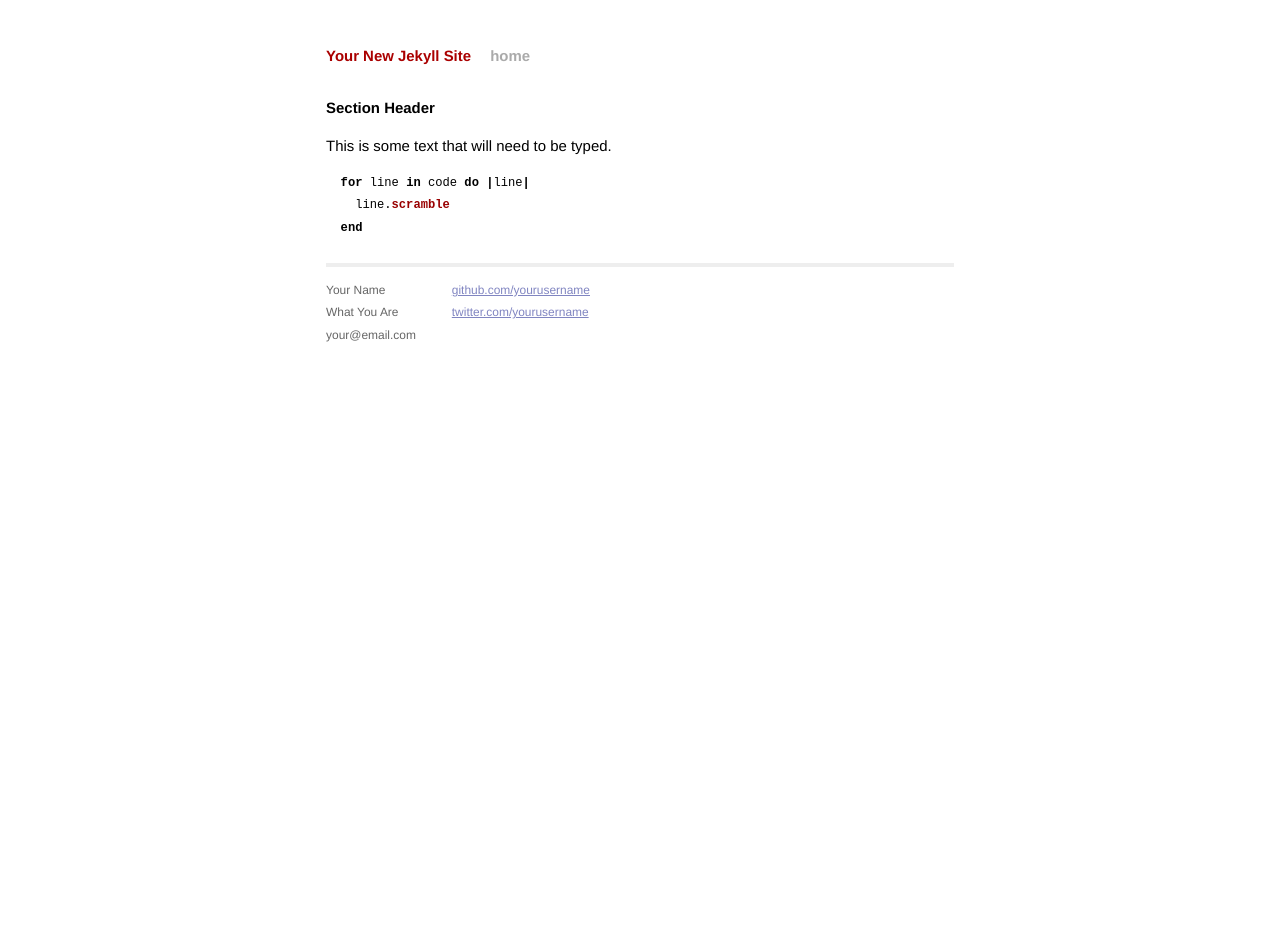
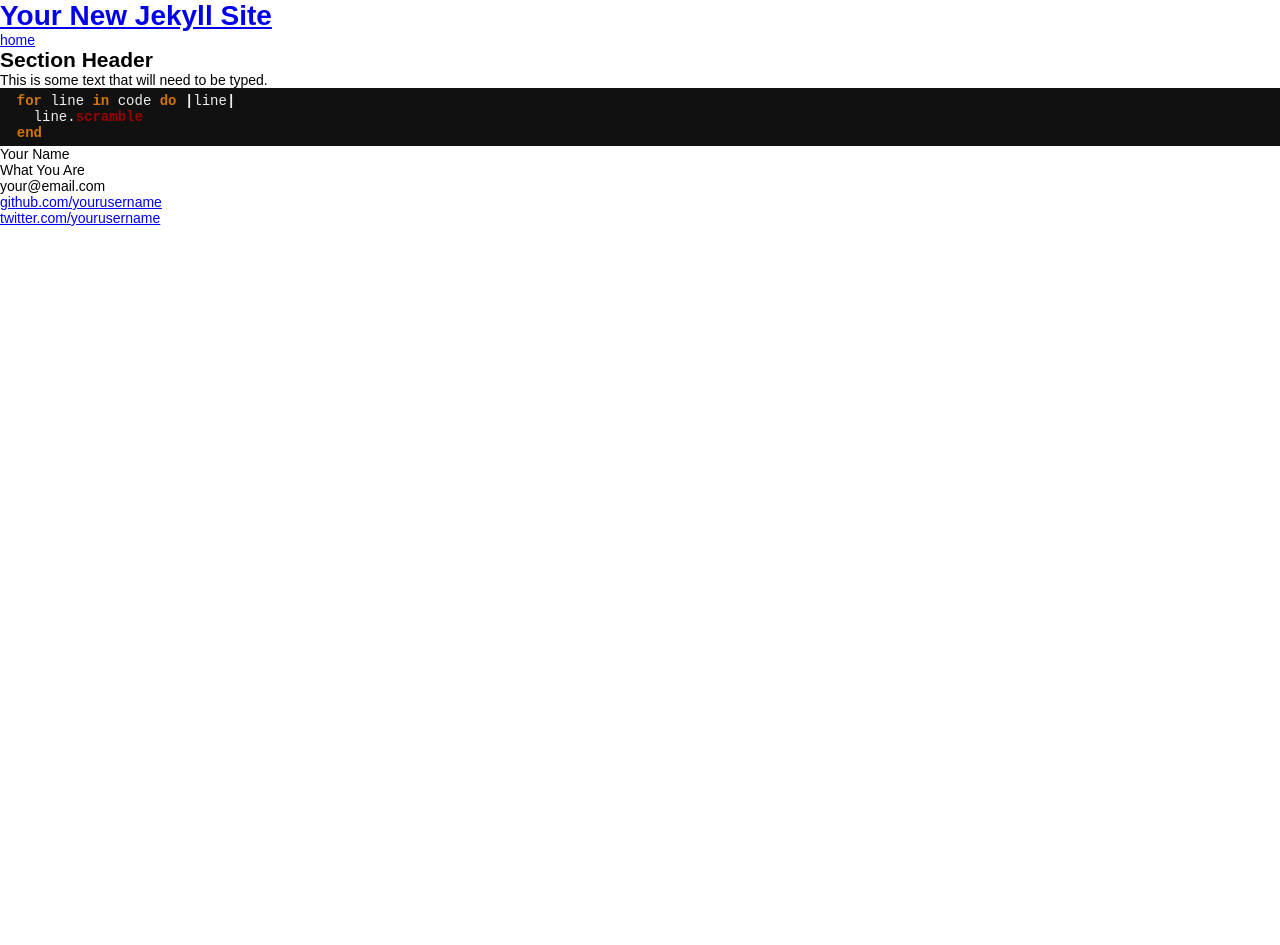
Before and after one commit to BastionFennell/rumm, a Jekyll site: the page built from index.md, in a window 1280 px wide. Built offline with Jekyll 4.4.1, drawn with Linux system fonts in a browser that asks for light colours; after the commit the page ends 900 px from its top, so only the background shows below that.

Commit message:
reset css

```diff
--- a/css/main.css
+++ b/css/main.css
@@ -1,10 +1,3 @@
-/*****************************************************************************/
-/*
-/* Common
-/*
-/*****************************************************************************/
-
-/* Global Reset */
 * {
   margin: 0;
   padding: 0;
@@ -14,152 +7,5 @@ html, body { height: 100%; }
 
 body {
   background-color: #FFF;
-  font: 13.34px Helvetica, Arial, sans-serif;
-  font-size: small;
-  text-align: center;
+  font: 14px Arial, sans-serif;
 }
-
-h1, h2, h3, h4, h5, h6 {
-  font-size: 100%; }
-
-h1 { margin-bottom: 1em; }
-p { margin: 1em 0; }
-
-a         { color: #00a; }
-a:hover   { color: #000; }
-a:visited { color: #a0a; }
-
-table {
-  font-size: inherit;
-  font: 100%;
-}
-
-/*****************************************************************************/
-/*
-/* Home
-/*
-/*****************************************************************************/
-ul.posts {
-  list-style-type: none;
-  margin-bottom: 2em;
-}
-
-ul.posts li {
-  line-height: 1.75em;
-}
-
-ul.posts span {
-  color: #aaa;
-  font-family: Monaco, "Courier New", monospace;
-  font-size: 80%;
-}
-
-/*****************************************************************************/
-/*
-/* Site
-/*
-/*****************************************************************************/
-
-.site {
-  font-size: 115%;
-  text-align: justify;
-  width: 42em;
-  margin: 3em auto 2em;
-  line-height: 1.5em;
-}
-
-.site .header a {
-  font-weight: bold;
-  text-decoration: none;
-}
-
-.site .header h1.title {
-  display: inline-block;
-  margin-bottom: 2em;
-}
-
-.site .header h1.title a {
-  color: #a00;
-}
-
-.site .header h1.title a:hover {
-  color: #000;
-}
-
-.site .header a.extra {
-  color: #aaa;
-  margin-left: 1em;
-}
-
-.site .header a.extra:hover {
-  color: #000;
-}
-
-.site .meta {
-  color: #aaa;
-}
-
-.site .footer {
-  font-size: 80%;
-  color: #666;
-  border-top: 4px solid #eee;
-  margin-top: 2em;
-  overflow: hidden;
-}
-
-.site .footer .contact {
-  float: left;
-  margin-right: 3em;
-}
-
-.site .footer .contact a {
-  color: #8085C1;
-}
-
-.site .footer .rss {
-  margin-top: 1.1em;
-  margin-right: -.2em;
-  float: right;
-}
-
-.site .footer .rss img {
-  border: 0;
-}
-
-/*****************************************************************************/
-/*
-/* Posts
-/*
-/*****************************************************************************/
-
-/* standard */
-.post pre {
-  border: 1px solid #ddd;
-  background-color: #eef;
-  padding: 0 .4em;
-}
-
-.post ul, .post ol {
-  margin-left: 1.35em;
-}
-
-.post code {
-  border: 1px solid #ddd;
-  background-color: #eef;
-  padding: 0 .2em;
-}
-
-.post pre code {
-  border: none;
-}
-
-/* terminal */
-.post pre.terminal {
-  border: 1px solid #000;
-  background-color: #333;
-  color: #FFF;
-}
-
-.post pre.terminal code {
-  background-color: #333;
-}
--- a/css/syntax.css
+++ b/css/syntax.css
@@ -1,7 +1,7 @@
-.highlight  { background: #ffffff; }
+.highlight  { background: #111111; color: #eeeeee; padding: 5px 0;}
 .highlight .c { color: #999988; font-style: italic } /* Comment */
 .highlight .err { color: #a61717; background-color: #e3d2d2 } /* Error */
-.highlight .k { font-weight: bold } /* Keyword */
+.highlight .k { font-weight: bold; color: #d27502; } /* Keyword */
 .highlight .o { font-weight: bold } /* Operator */
 .highlight .cm { color: #999988; font-style: italic } /* Comment.Multiline */
 .highlight .cp { color: #999999; font-weight: bold } /* Comment.Preproc */
```
